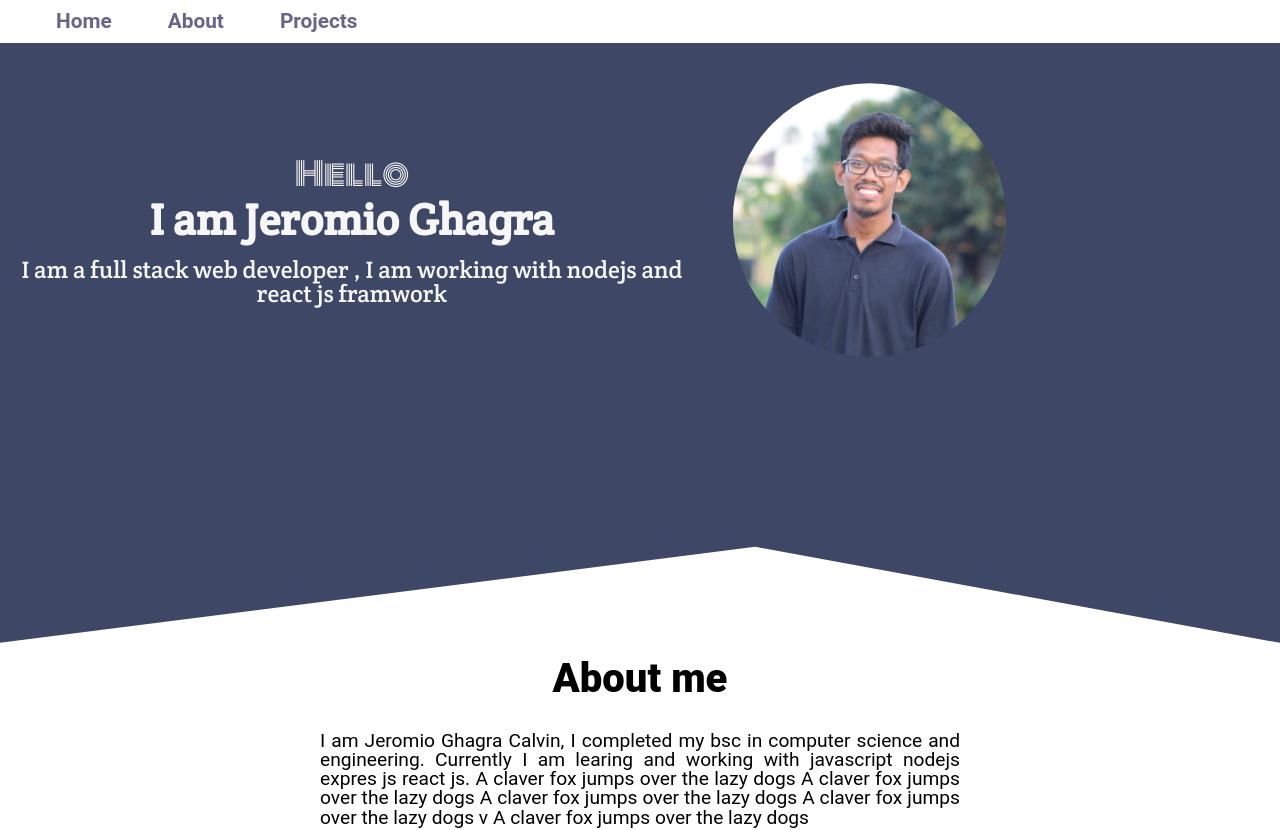
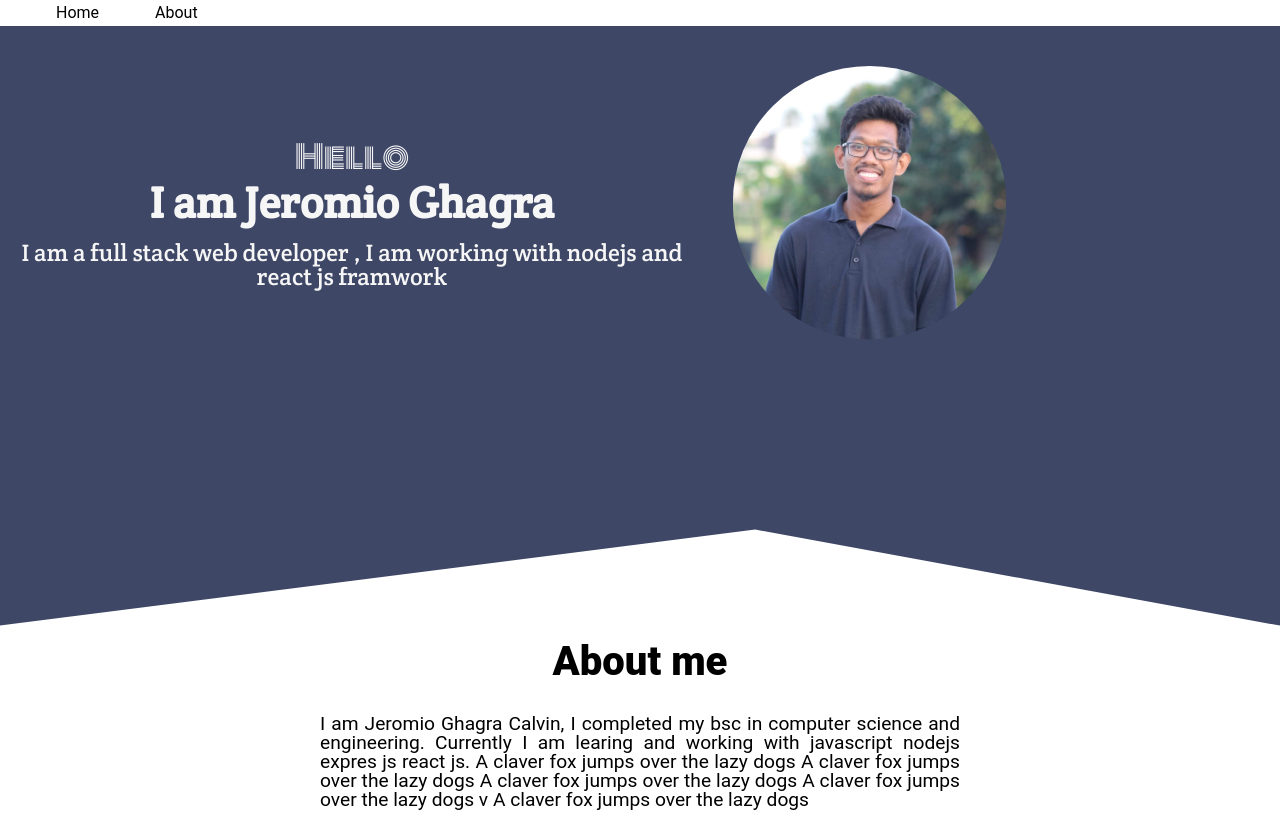
Before and after one commit to Jerom05/jeromio, a React (Create React App) app: page / in a window 1280 px wide. Shown: the top 830 px of the page. Built offline with nearby package versions, Linux system fonts and the light colour scheme.

Commit message:
Update heading.js

```diff
--- a/src/components/heading/heading.js
+++ b/src/components/heading/heading.js
@@ -7,16 +7,14 @@ const Heading =()=>{
         <div className="content">
           <nav class="desktop">
             <ul>
-                <li><a href="#">Home</a></li>
-                <li><a href="#">About</a></li>
-                <li><a href="#">Projects</a></li>
+                <li>Home</li>
+                <li>About</li>
+
             </ul>
           </nav>
           <nav className="mobile">
             <ul>
-                <li><a href="#">Home</a></li>
-                <li><a href="#">About</a></li>
-                <li><a href="#">Projects</a></li>
+
             </ul>
           </nav>
         </div>
@@ -25,3 +23,9 @@ const Heading =()=>{
 }
 
 export default Heading
+/*
+<li><a href="#">Home</a></li>
+                <li><a href="#">About</a></li>
+                <li><a href="#">Projects</a></li>
+                      <li><a href="#">Projects</a></li>
+*/
```
